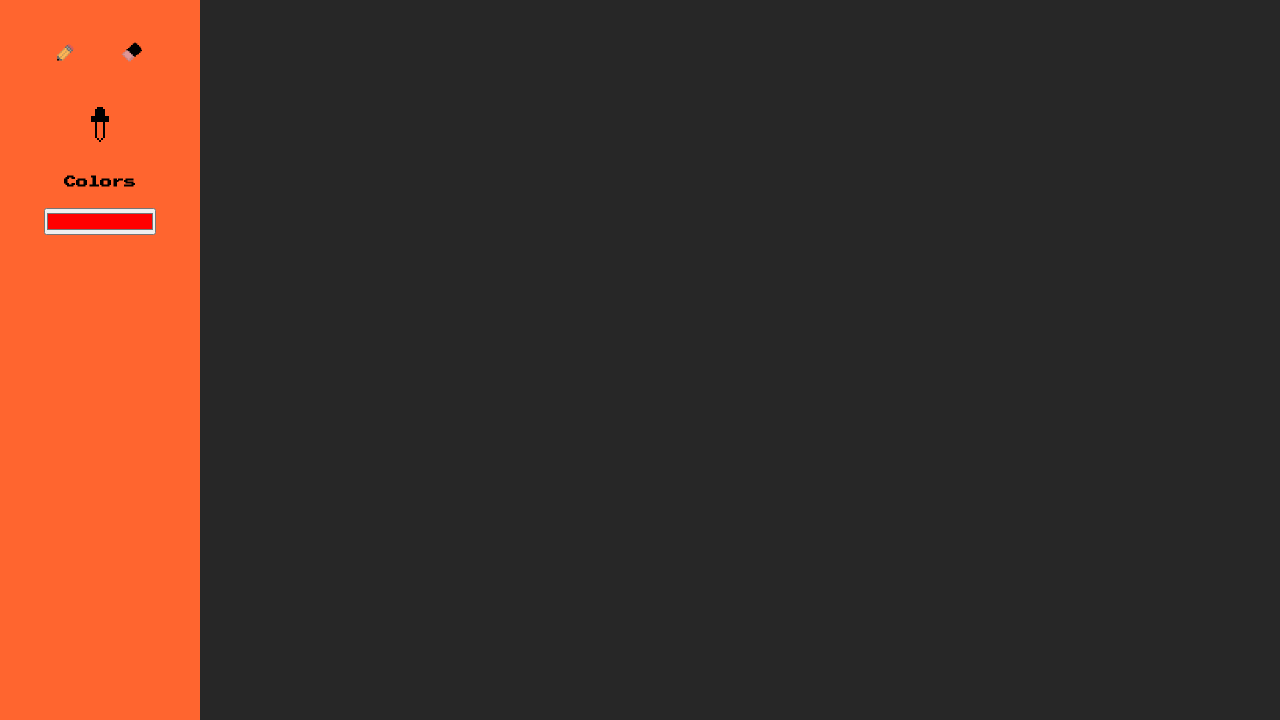
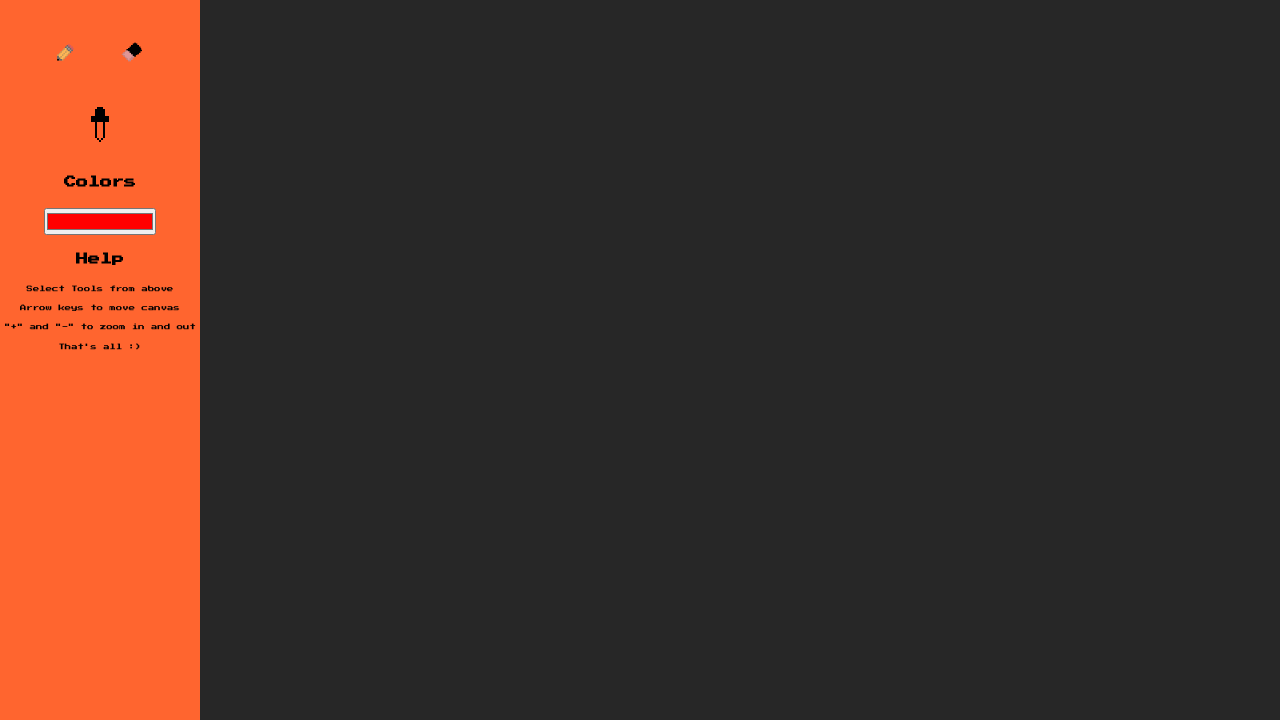
Before and after one commit to jesse51002/Artsyhackaton, a website with bundled scripts: page public/PaintingPage/index.html in a window 1280 px wide. Shown: the part 80-800 px from the top of the page. Built offline with nearby package versions, Linux system fonts and the light colour scheme.

Commit message:
Added Help bar

```diff
--- a/public/PaintingPage/index.html
+++ b/public/PaintingPage/index.html
@@ -116,7 +116,17 @@
                     </div>
                 </div>
 
+                <h2 class="ToolTitle">
+                    Help
+                </h2>
 
+                <div class="HelpHolder">
+                    Select Tools from above <br>
+                    Arrow keys to move canvas <br>
+                    "+" and "-" to zoom in and out <br>
+                    That's all :)
+
+                </div>
             </div>
 
             <div id="PaintDiv">
--- a/public/PaintingPage/styles.css
+++ b/public/PaintingPage/styles.css
@@ -207,7 +207,16 @@
     margin: 0 15%;
 }
 
-
+.HelpHolder{
+    padding-top: 15px;
+    display: block;
+    width: 100%;
+    text-align: center;
+    font-family: 'Press Start 2P', cursive;
+    font-size: 0.4rem;
+    line-height: 1.2rem;
+    font-weight: 400;
+}
 
 #NewProjWindow{
     top:50%;
```
